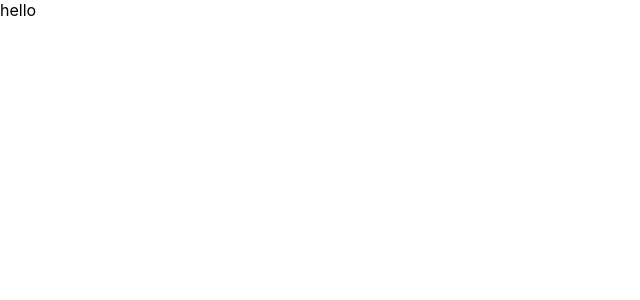
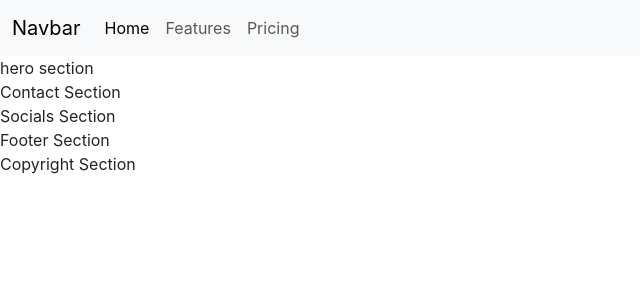
Before and after one commit to aleksi-svaridze/bandage, a JavaScript app: page / in a window 1280 px wide. Shown: the top 300 px of the page, without its empty margins (0-640 px from the left). Built offline with nearby package versions, Linux system fonts and the light colour scheme; the HTML template or start-up script is replaced by a standard one.

Commit message:
Added file structure to project

```diff
--- a/public/index.html
+++ b/public/index.html
@@ -24,6 +24,7 @@
       work correctly both with client-side routing and a non-root public URL.
       Learn how to configure a non-root public URL by running `npm run build`.
     -->
+    <link href="https://cdn.jsdelivr.net/npm/bootstrap@5.3.0-alpha3/dist/css/bootstrap.min.css" rel="stylesheet" integrity="sha384-KK94CHFLLe+nY2dmCWGMq91rCGa5gtU4mk92HdvYe+M/SXH301p5ILy+dN9+nJOZ" crossorigin="anonymous">
     <title>React App</title>
   </head>
   <body>
@@ -39,5 +40,6 @@
       To begin the development, run `npm start` or `yarn start`.
       To create a production bundle, use `npm run build` or `yarn build`.
     -->
+    <script src="https://cdn.jsdelivr.net/npm/bootstrap@5.3.0-alpha3/dist/js/bootstrap.bundle.min.js" integrity="sha384-ENjdO4Dr2bkBIFxQpeoTz1HIcje39Wm4jDKdf19U8gI4ddQ3GYNS7NTKfAdVQSZe" crossorigin="anonymous"></script>
   </body>
 </html>
--- a/src/App.js
+++ b/src/App.js
@@ -1,8 +1,19 @@
+import Contact from './components/Contact';
+import Footer from './components/Footer';
+import Hero from './components/Hero';
+import Navbar from './components/Navbar';
+import Socials from './components/Socials';
+import Copyright from './components/Copyright';
 
 function App() {
   return (
     <div className="App">
-      hello
+      <Navbar />
+      <Hero />
+      <Contact />
+      <Socials />
+      <Footer />
+      <Copyright />
     </div>
   );
 }
--- /dev/null
+++ b/src/components/Contact.js
@@ -0,0 +1,11 @@
+
+
+const Contact = () => {
+    return (
+        <div>
+            Contact Section
+        </div>
+    )
+}
+
+export default Contact;
--- /dev/null
+++ b/src/components/Copyright.js
@@ -0,0 +1,11 @@
+
+
+const Copyright = () => {
+    return (
+        <div>
+            Copyright Section
+        </div>
+    )
+}
+
+export default Copyright;
--- /dev/null
+++ b/src/components/Footer.js
@@ -0,0 +1,11 @@
+
+
+const Footer = () => {
+    return (
+        <footer>
+            Footer Section
+        </footer>
+    )
+}
+
+export default Footer;
--- /dev/null
+++ b/src/components/Hero.js
@@ -0,0 +1,11 @@
+
+
+const Hero = () => {
+    return (
+        <div>
+            hero section
+        </div>
+    )
+}
+
+export default Hero;
--- /dev/null
+++ b/src/components/Navbar.js
@@ -0,0 +1,30 @@
+
+
+
+const Navbar = () => {
+    return (
+        <nav className="navbar navbar-expand-lg bg-body-tertiary">
+            <div className="container-fluid">
+                <a className="navbar-brand" href="/">Navbar</a>
+                <button className="navbar-toggler" type="button" data-bs-toggle="collapse" data-bs-target="#navbarNav" aria-controls="navbarNav" aria-expanded="false" aria-label="Toggle navigation">
+                <span className="navbar-toggler-icon"></span>
+                </button>
+                <div className="collapse navbar-collapse" id="navbarNav">
+                <ul className="navbar-nav">
+                    <li className="nav-item">
+                    <a className="nav-link active" aria-current="page" href="/">Home</a>
+                    </li>
+                    <li className="nav-item">
+                    <a className="nav-link" href="/">Features</a>
+                    </li>
+                    <li className="nav-item">
+                    <a className="nav-link" href="/">Pricing</a>
+                    </li>
+                </ul>
+                </div>
+            </div>
+        </nav>
+    )
+}
+
+export default Navbar;
--- /dev/null
+++ b/src/components/Socials.js
@@ -0,0 +1,11 @@
+
+
+const Socials = () => {
+    return (
+        <div>
+            Socials Section
+        </div>
+    )
+}
+
+export default Socials;
```
